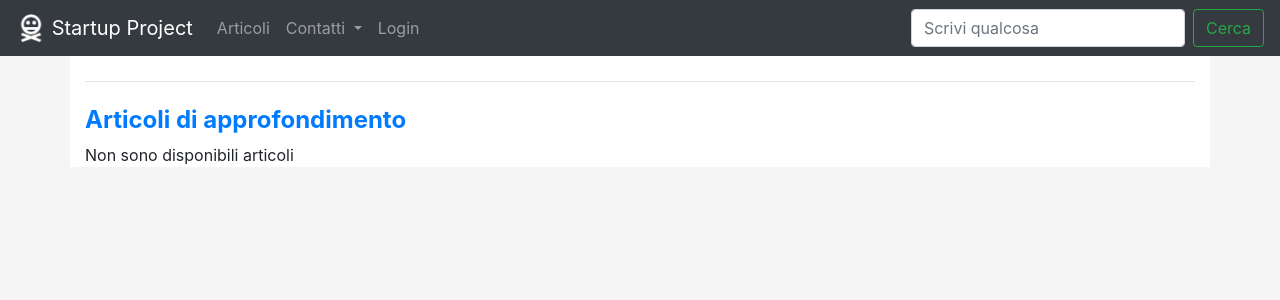
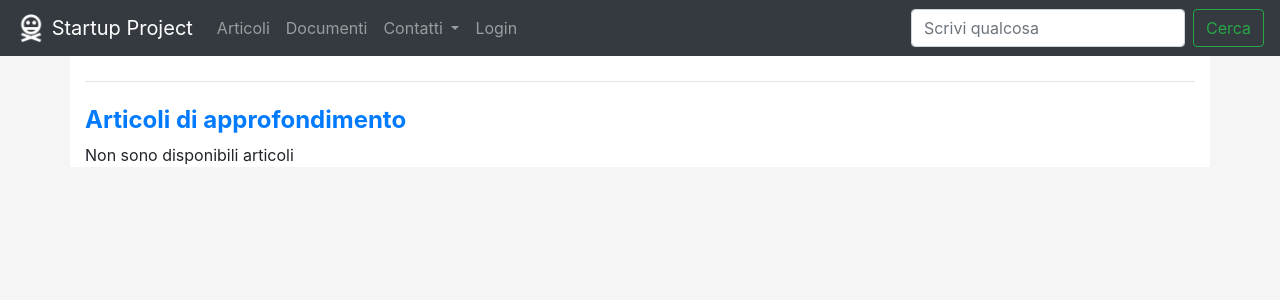
Before and after one commit to andywar65/project_repo, a Django app: template pages/templates/pages/home.html in a window 1280 px wide. Shown: the top 300 px of the page. Run offline with Django 3.2, Linux system fonts and the light colour scheme; the template is opened without the code that fills it, so the values that code supplies are empty; parts of the project's set-up code (start-up, migrations or seed data) failed here and were passed over; some libraries are stand-ins or nearby versions.

Commit message:
adding docs to the navbar template

```diff
--- a/project/templates/navbar.html
+++ b/project/templates/navbar.html
@@ -13,6 +13,9 @@
       <ul class="navbar-nav mr-auto">
         <li class="nav-item">
           <a class="nav-link" href="/articoli/">Articoli</a>
+        </li>
+        <li class="nav-item">
+          <a class="nav-link" href="/docs/">Documenti</a>
         </li>
         <li class="nav-item dropdown">
           <a class="nav-link dropdown-toggle" href="/contacts" id="navbarDropdown" role="button" data-toggle="dropdown" aria-haspopup="true" aria-expanded="false">
```
